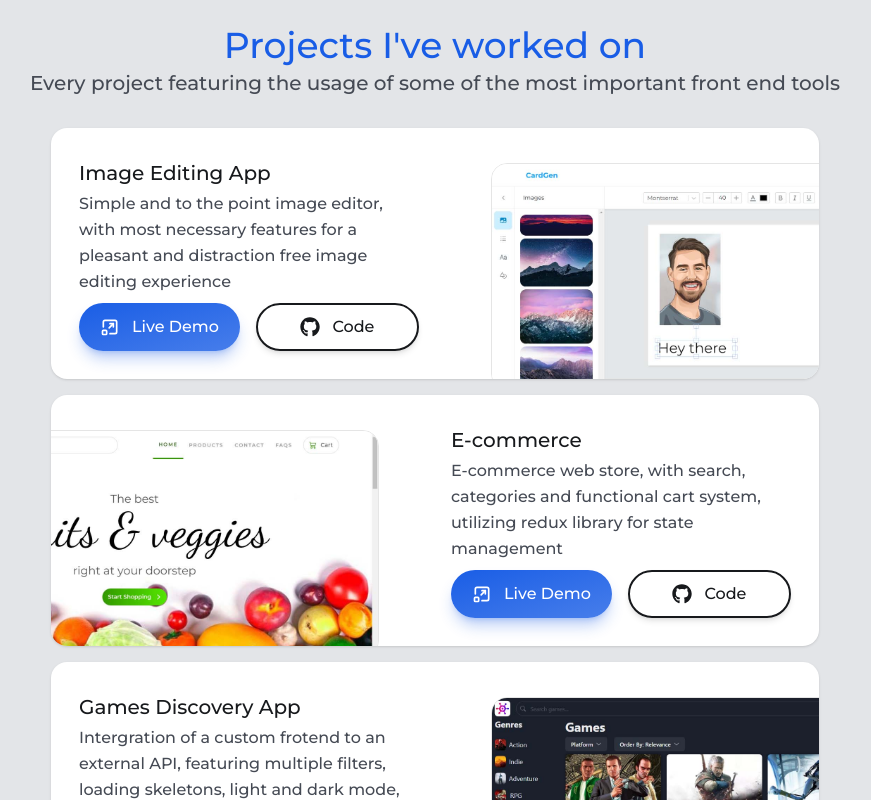
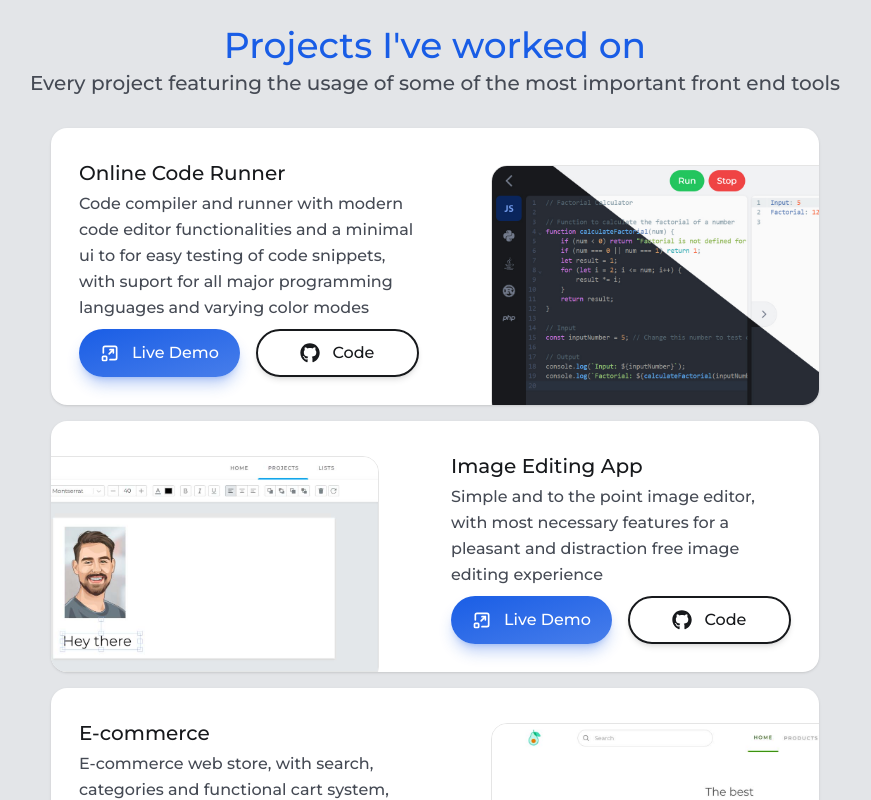
Before and after one commit to rizwanahamadcodes/portfolio, a Next.js app: page / in a window 1280 px wide. Shown: the part 1220-2020 px from the top of the page, without its empty margins (205-1076 px from the left). Built offline with nearby package versions, Linux system fonts and the light colour scheme.

Commit message:
added a new project and some minor changes

```diff
--- a/src/components/ContactMeSection/CustomInput.tsx
+++ b/src/components/ContactMeSection/CustomInput.tsx
@@ -4,13 +4,13 @@ import { UseFormGetFieldState, UseFormRegister } from "react-hook-form";
 
 export const getInputClasses = () => {
     const baseInputClasses =
-        "w-full rounded-full bg-gray-50 px-1 py-0.5 shadow-inner transition focus:outline-none dark:bg-gray-900 ring-offset-2 ring-offset-white dark:ring-offset-gray-800 placeholder:text-gray-600 hover:ring-primary/50 focus:ring-primary/50 hover:ring focus:ring";
+        "w-full rounded-full bg-gray-50 px-1 py-0.5 shadow-inner transition focus:outline-none dark:bg-gray-900 ring-offset-2 ring-offset-white dark:ring-offset-gray-800 placeholder:text-gray-600 hover:ring-primary/70 focus:ring-primary/70 hover:ring focus:ring";
 
     const inValidInputClasses =
-        "ring !ring-[red]/50 !hover:ring-[red]/50 !focus:ring-[red]/50";
+        "ring !ring-[red]/70 !hover:ring-[red]/70 !focus:ring-[red]/70";
 
     const validInputClasses =
-        "ring !ring-[green]/50 !hover:ring-[green]/50 !focus:ring-[green]/50";
+        "ring !ring-[green]/70 !hover:ring-[green]/70 !focus:ring-[green]/70";
 
     return { baseInputClasses, validInputClasses, inValidInputClasses };
 };
--- a/src/components/Navbar/Navbar.tsx
+++ b/src/components/Navbar/Navbar.tsx
@@ -19,7 +19,7 @@ const Navbar = (props: NavbarProps) => {
         <div>
             <nav
                 className={clsx(
-                    "fixed top-0 z-10 w-full bg-white/50 backdrop-blur-sm transition-all dark:bg-gray-900/50",
+                    "fixed top-0 z-50 w-full bg-white/50 backdrop-blur-sm transition-all dark:bg-gray-900/50",
                     viewportTouchingStatus?.topTouchedTop
                         ? "h-navHeight-large"
                         : "h-navHeight-small shadow"
--- a/src/components/ProjectsSection/ProjectsSection.tsx
+++ b/src/components/ProjectsSection/ProjectsSection.tsx
@@ -14,6 +14,14 @@ import clsx from "clsx";
 // "Feature rich image editor with additional capability to render images based on huge dataset, templates once created using the available fields can be used to generate multiples design with dynamic content",
 
 const projects = [
+    {
+        projectTitle: "Online Code Runner",
+        projectDesc:
+            "Code compiler and runner with modern code editor functionalities and a minimal ui to for easy testing of code snippets, with suport for all major programming languages and varying color modes",
+        projectImageSrc: "/img/code_runner_large.jpg",
+        githubLink: "https://github.com/rizwanahamadcodes/code-runner",
+        liveDemoLink: "https://code-runner-omega.vercel.app/",
+    },
     {
         projectTitle: "Image Editing App",
         projectDesc:
@@ -90,7 +98,7 @@ const Project = (props: ProjectProps) => {
     return (
         <div
             className={clsx(
-                "group flex flex-col overflow-hidden rounded-1 bg-white p-0.75 shadow transition-all hover:shadow-md dark:bg-gray-800",
+                "group relative flex flex-col overflow-hidden rounded-1 bg-white p-0.75 shadow transition-all hover:shadow-md dark:bg-gray-800",
                 positionInParent % 2 === 0
                     ? "sm:flex-row"
                     : "sm:flex-row-reverse"
@@ -99,6 +107,7 @@ const Project = (props: ProjectProps) => {
                 <Link
                     href={project.liveDemoLink}
                     target="_blank"
+                    className="before:inset-0 before:content-[''] before:absolute before:z-10"
                     rel="noopener noreferrer">
                     <SectionCategoryTitle>
                         {project.projectTitle}
@@ -118,7 +127,7 @@ const Project = (props: ProjectProps) => {
                         className={button({
                             variant: "outline",
                             colorScheme: "themed-gray",
-                            className: "!w-full",
+                            className: "!w-full z-20",
                         })}
                         href={project.githubLink}
                         target="_blank"
```
Also changed, not shown: public/img/code_runner.jpg (added), public/img/code_runner_large.jpg (added).
